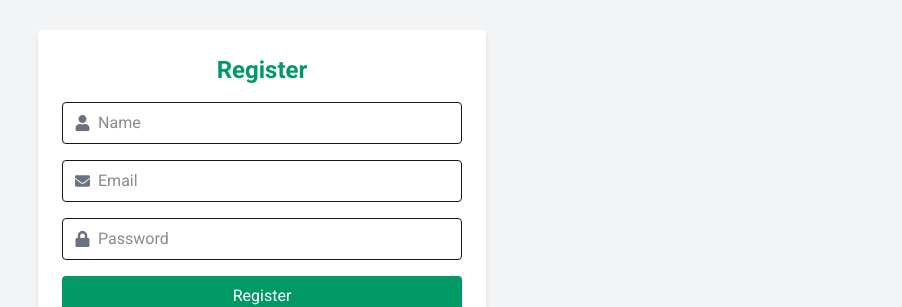
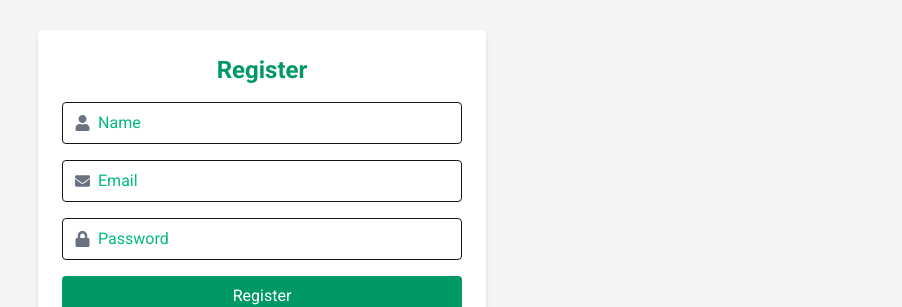
Before and after one commit to PushkarJatla/nextjs-tailwind-optibuy-app, a Next.js app: page / in a window 1280 px wide. Shown: the part 197-504 px from the top of the page, without its empty margins (378-1280 px from the left). Built offline with nearby package versions, Linux system fonts and the light colour scheme.

Commit message:
apply budget filter on selected category products

```diff
--- a/src/app/home/page.jsx
+++ b/src/app/home/page.jsx
@@ -36,7 +36,7 @@ export default function HomePage() {
             .then(res => res.json())
             .then(data => {
                 setProducts(data);
-                setAllProducts(data); // ✅ keep a copy of all products
+                setAllProducts(data);
             });
 
         fetch('/api/user/liked-products')
@@ -142,16 +142,18 @@ export default function HomePage() {
         const max = Number(maxBudget) || Infinity;
 
         if (!minBudget && !maxBudget) {
-            setProducts(allProducts); // show all if both empty
             return;
         }
 
-        const filtered = allProducts.filter((item) => {
+        const baseList = selectedCategory ? products : allProducts;
+
+        const filtered = baseList.filter((item) => {
             return item.price >= min && item.price <= max;
         });
 
         setProducts(filtered);
-    }, [minBudget, maxBudget, allProducts]);
+    }, [minBudget, maxBudget]);
+
 
 
 
@@ -174,7 +176,7 @@ export default function HomePage() {
     return (
         <div className="min-h-screen flex flex-col bg-gradient-to-br from-emerald-50 via-green-50 to-white">
 
-            <Navbar handleLogout={handleLogout} toggleDropdown={toggleDropdown} myName={myName} dropdownOpen={dropdownOpen}/>
+            <Navbar handleLogout={handleLogout} toggleDropdown={toggleDropdown} myName={myName} dropdownOpen={dropdownOpen} />
 
             <main className="flex-1 container-fluid mx-auto px-4 py-6">
                 <div className="flex flex-col md:flex-row gap-2">
--- a/src/app/login/page.jsx
+++ b/src/app/login/page.jsx
@@ -39,26 +39,24 @@ export default function LoginPage() {
         <h2 className="text-2xl font-bold mb-4 text-center">Login</h2>
         {error && <p className="text-red-500 text-sm mb-2">{error}</p>}
 
-        {/* Email with icon */}
         <div className="flex items-center border rounded px-3 py-2 mb-3">
           <FaEnvelope className="text-gray-500 mr-2" />
           <input
             type="email"
             placeholder="Email"
-            className="w-full outline-none"
+            className="w-full outline-none placeholder:text-emerald-500"
             value={email}
             onChange={(e) => setEmail(e.target.value)}
             required
           />
         </div>
 
-        {/* Password with icon */}
         <div className="flex items-center border rounded px-3 py-2 mb-3">
           <FaLock className="text-gray-500 mr-2" />
           <input
             type="password"
             placeholder="Password"
-            className="w-full outline-none"
+            className="w-full outline-none placeholder:text-emerald-500"
             value={password}
             onChange={(e) => setPassword(e.target.value)}
             required
--- a/src/app/page.tsx
+++ b/src/app/page.tsx
@@ -44,7 +44,7 @@ export default function RegisterPage() {
               value={form.name}
               onChange={handleChange}
               required
-              className="w-full outline-none"
+              className="w-full outline-none placeholder:text-emerald-500"
             />
           </div>
 
@@ -57,7 +57,7 @@ export default function RegisterPage() {
               value={form.email}
               onChange={handleChange}
               required
-              className="w-full outline-none"
+              className="w-full outline-none placeholder:text-emerald-500"
             />
           </div>
 
@@ -70,7 +70,7 @@ export default function RegisterPage() {
               value={form.password}
               onChange={handleChange}
               required
-              className="w-full outline-none"
+              className="w-full outline-none placeholder:text-emerald-500"
             />
           </div>
 
```
